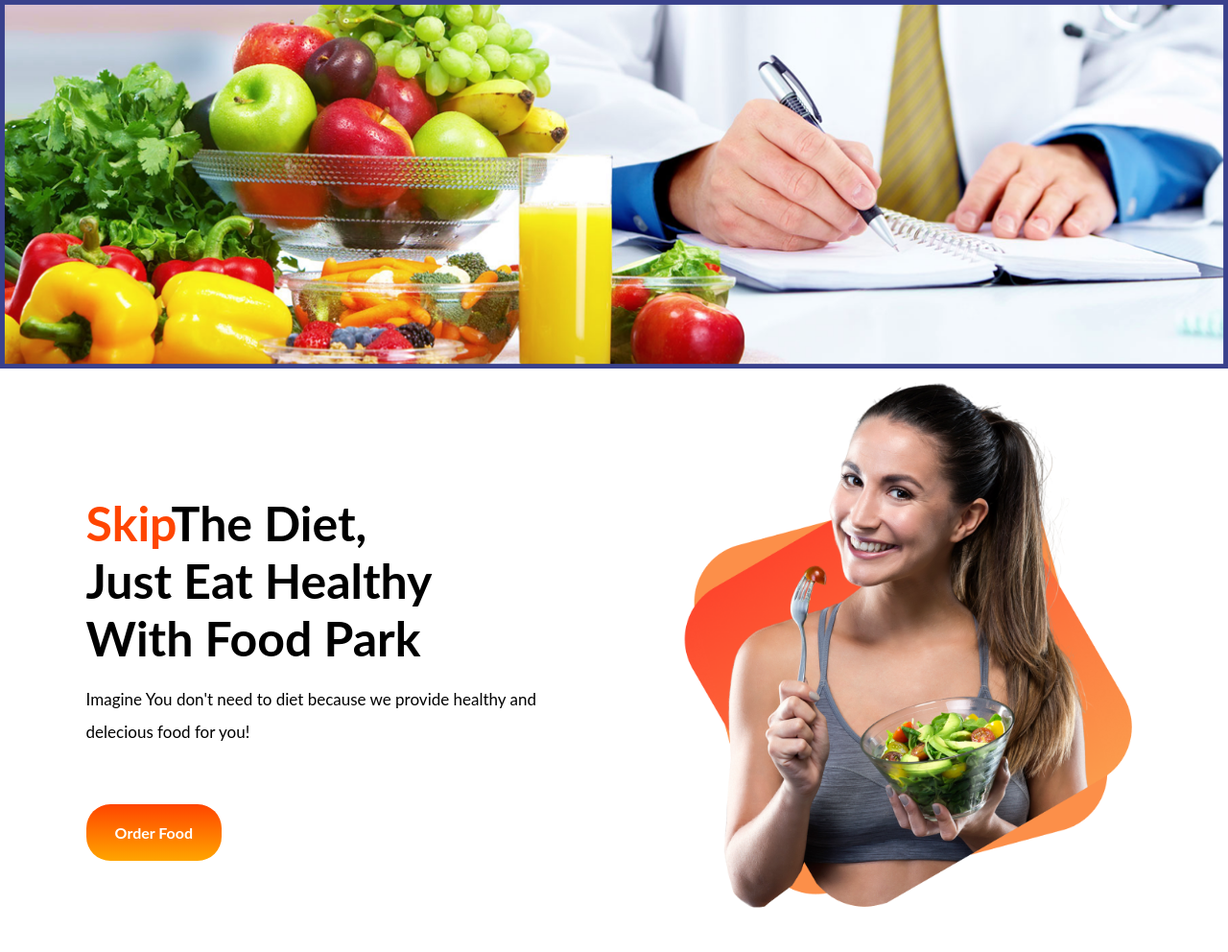
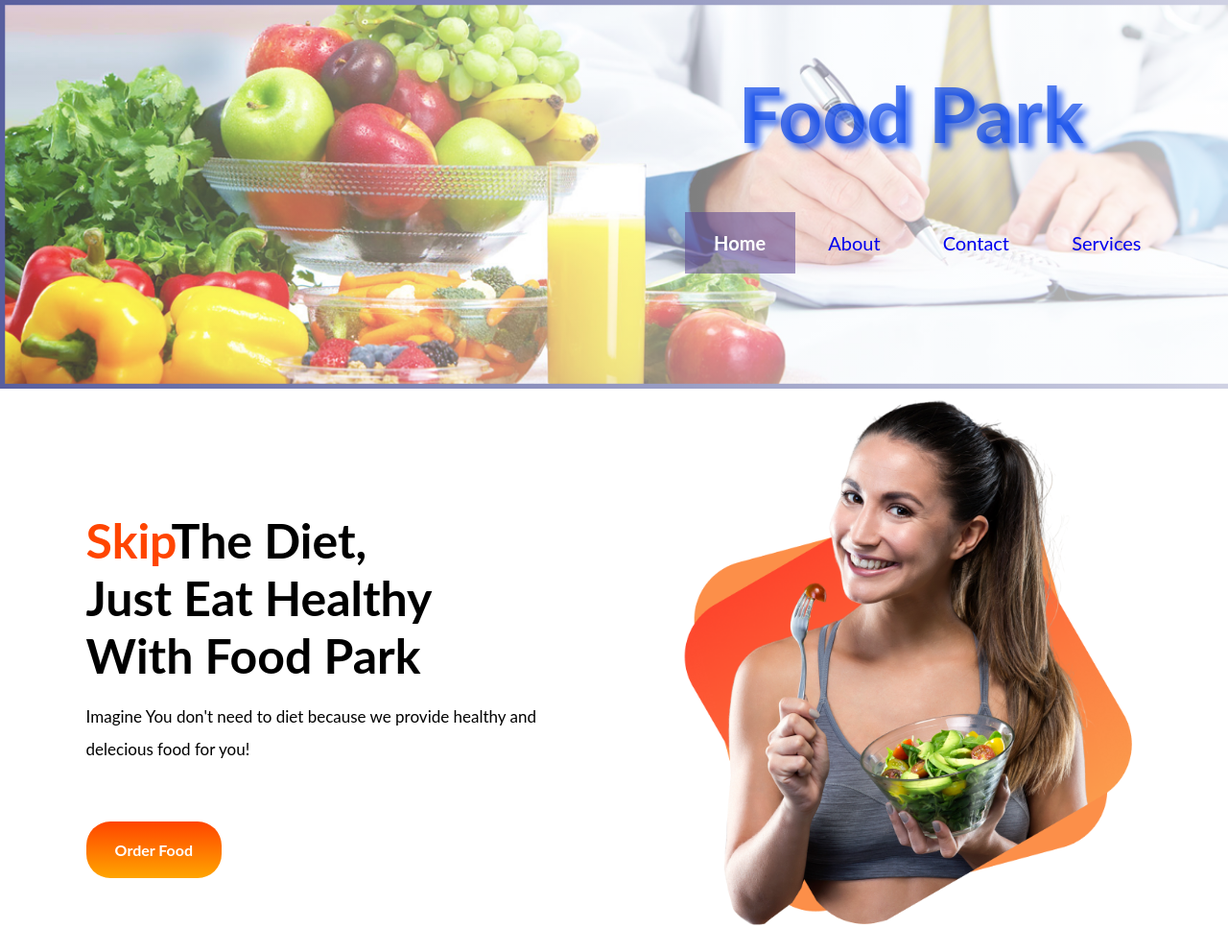
Before and after one commit to Ashikur130011/Food-park, a plain HTML site: page index.html in a window 1280 px wide. Shown: the top 992 px of the page at 96% size. Drawn offline with Linux system fonts and the light colour scheme.

Commit message:
header added

```diff
--- a/index.html
+++ b/index.html
@@ -10,8 +10,16 @@
     <link rel="stylesheet" href="style.css">
 </head>
 <body>
-    <div class="banner">
-        <img src="images/banner.png" alt="">
+    <div class="header">
+    <div class="nav-bar">
+        <h2>Food Park</h2>
+        <ul>
+            <li class="active"><a href="index.html">Home</a></li>
+            <li><a href="#">About</a></li>
+            <li><a href="#">Contact</a></li>
+            <li><a href="#">Services</a></li>
+        </ul>
+    </div>
     </div>
     <section class="flexible-container">
         <div class="half-width text-item">
--- a/style.css
+++ b/style.css
@@ -2,6 +2,42 @@ body{
     font-family: 'Lato', sans-serif;
     margin: 0;
 }
+.header h2 {
+    font-size: 80px;
+    color: rgba(6, 67, 233, 0.685);
+    text-shadow: 6px 6px 6px;
+    margin-top: 0;
+    margin-bottom: 10%;
+    margin-left: 6rem;
+}
+.header{
+    background-image: linear-gradient(to right ,rgba(255, 255, 255, 0.158),rgba(255, 255, 255, 0.76)), url(images/banner.png);
+    height: 405px;
+    background-repeat: no-repeat;
+    background-size: cover;
+}
+.nav-bar{
+    float:right;
+    margin-right: 60px;
+    margin-top: 70px;
+}
+.nav-bar ul li{
+	display: inline-block;
+}
+.nav-bar ul li a{
+    text-decoration: none;
+	font-size: 20px;
+	font-weight: 400;
+	display: block;
+	padding: 20px 30.5px;
+
+}
+.nav-bar li.active> a, .nav-bar li> a:hover {
+	color: white;
+	background:#59449286;
+	font-weight:bold;
+}
+
 .banner img{
     width: 100%;
 }
```
